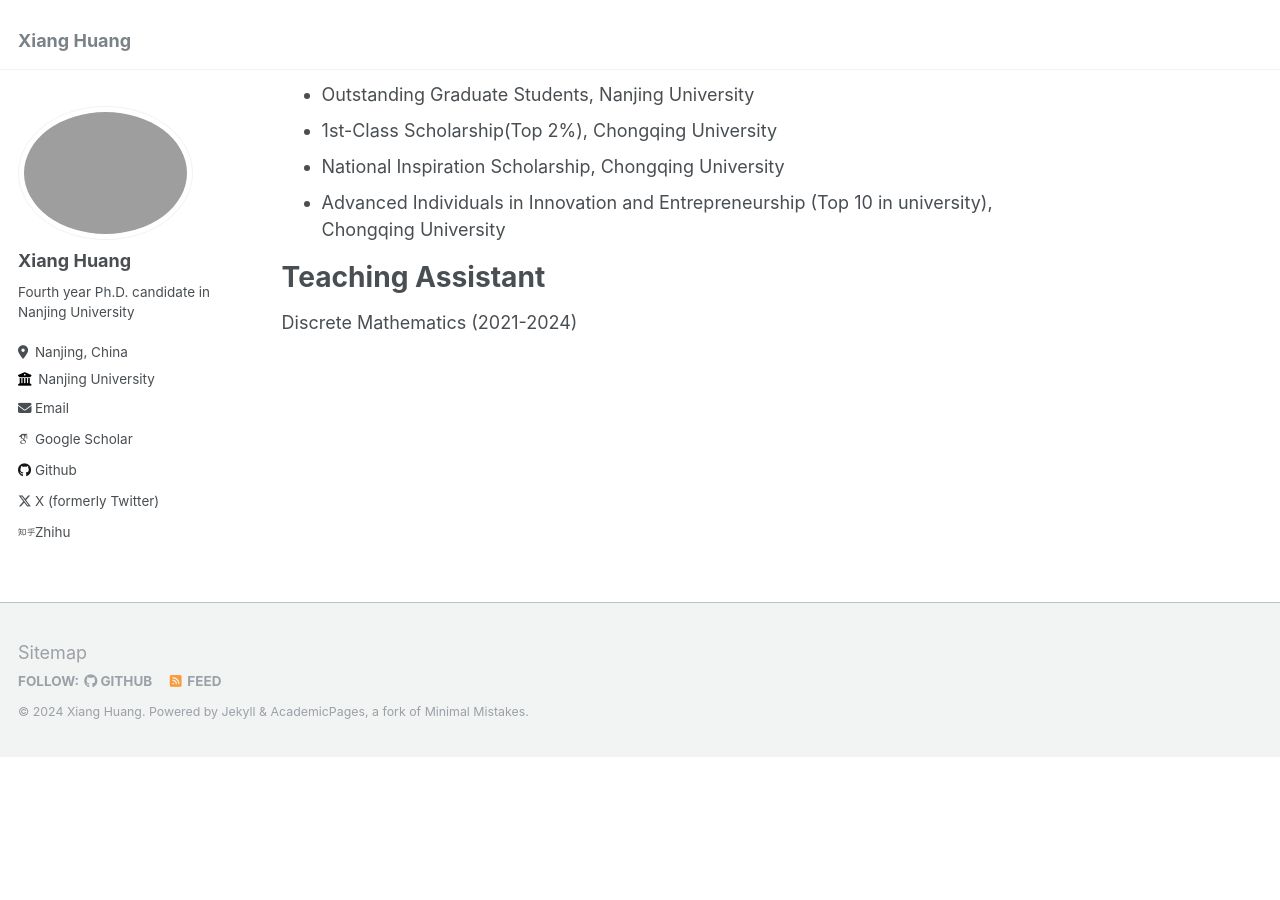
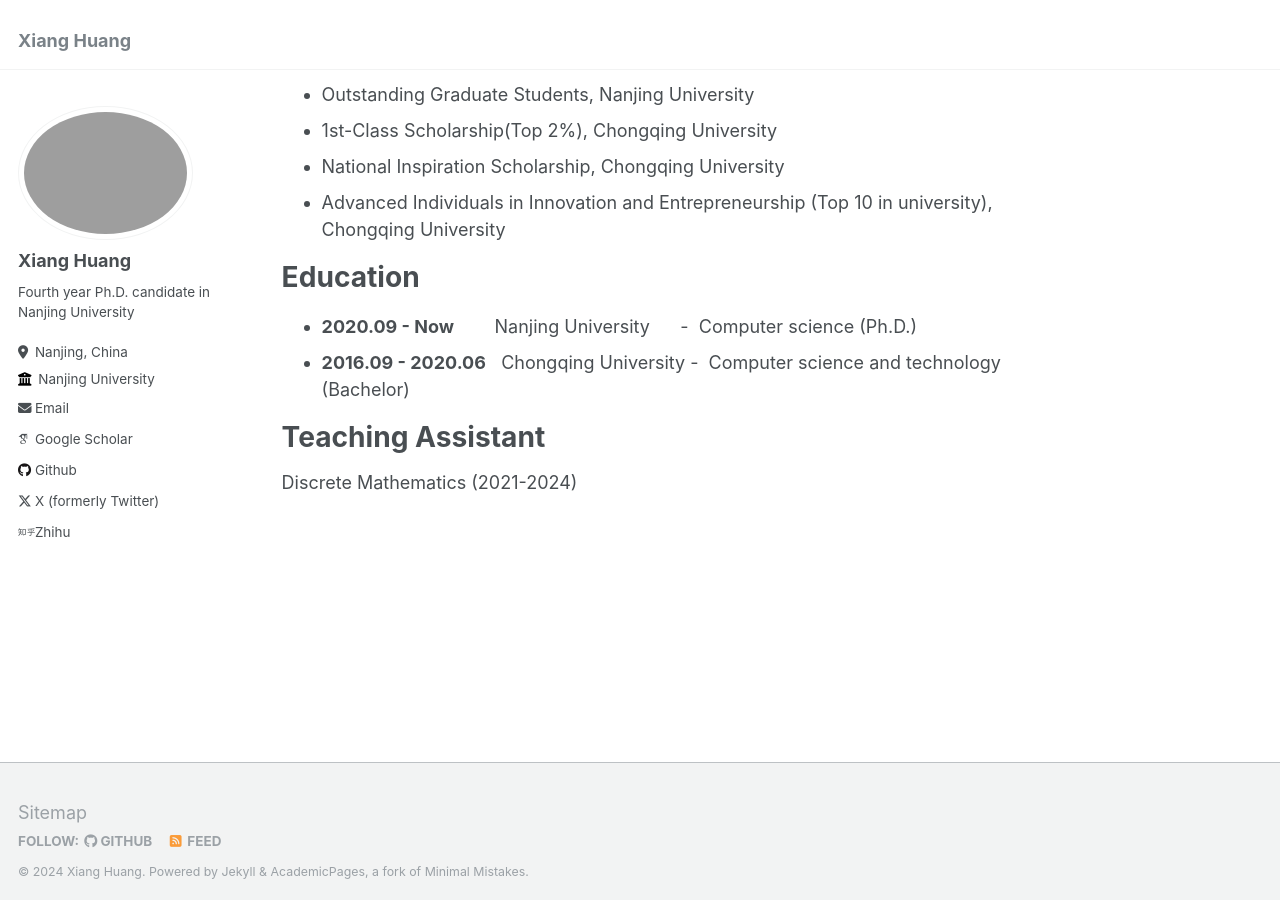
Before and after one commit to cdhx/cdhx.github.io, a Jekyll site: the page built from _pages/about.md, in a window 1280 px wide and 900 px high, scrolled down 1275 px. Built offline with Jekyll 4.4.1, drawn with Linux system fonts in a browser that asks for light colours; some web fonts are replaced; before the commit the page ends 2033 px from its top, so only the background shows below that.

Commit message:
Update about.md

```diff
--- a/_pages/about.md
+++ b/_pages/about.md
@@ -52,6 +52,11 @@ Awards & Honors
 - National Inspiration Scholarship, Chongqing University
 - Advanced Individuals in Innovation and Entrepreneurship (Top 10 in university), Chongqing University
 
+Education
+===
+- **2020.09 - Now** &nbsp;&nbsp;&nbsp;&nbsp; &nbsp; Nanjing University  &nbsp;&nbsp;&nbsp;&nbsp;&nbsp;- &nbsp;Computer science (Ph.D.)
+- **2016.09 - 2020.06**  &nbsp; Chongqing University - &nbsp;Computer science and technology (Bachelor)
+
 Teaching Assistant
 ===
 Discrete Mathematics (2021-2024)
```
